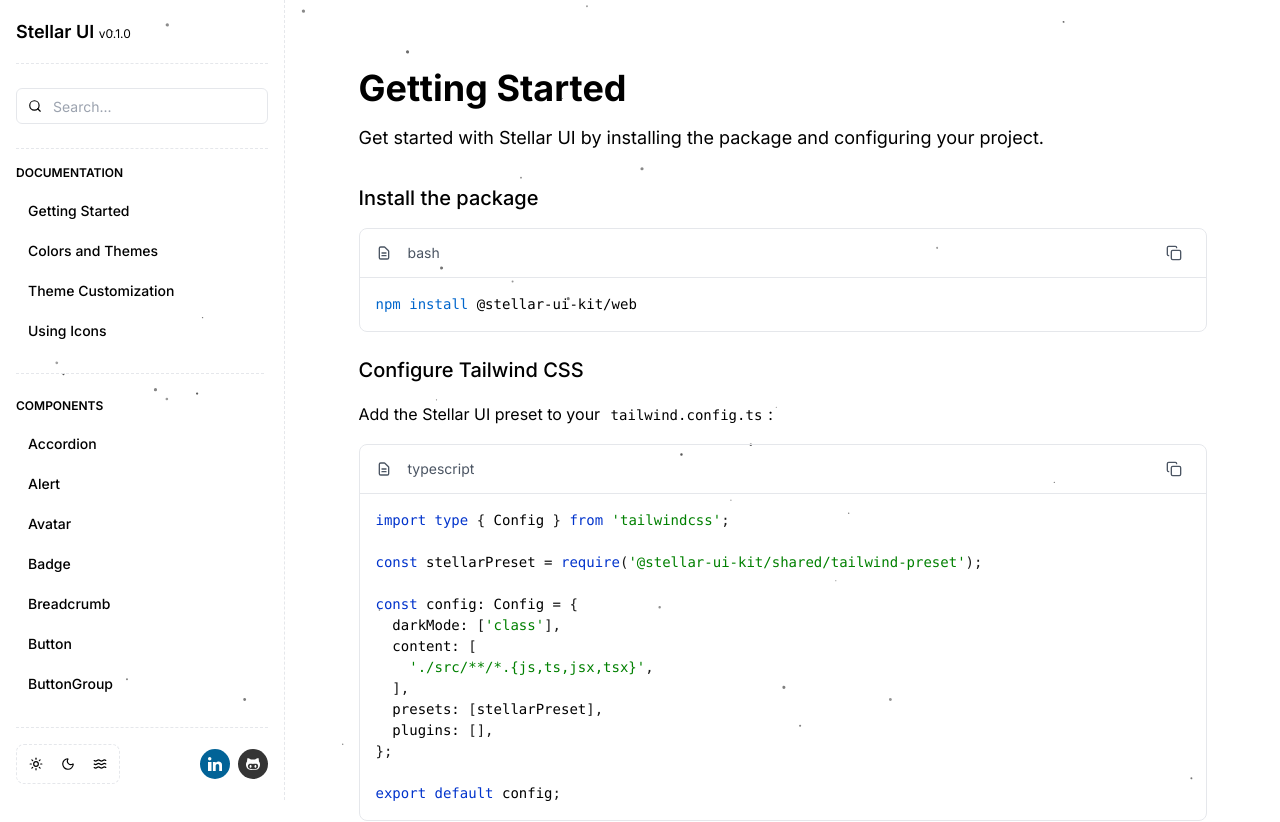
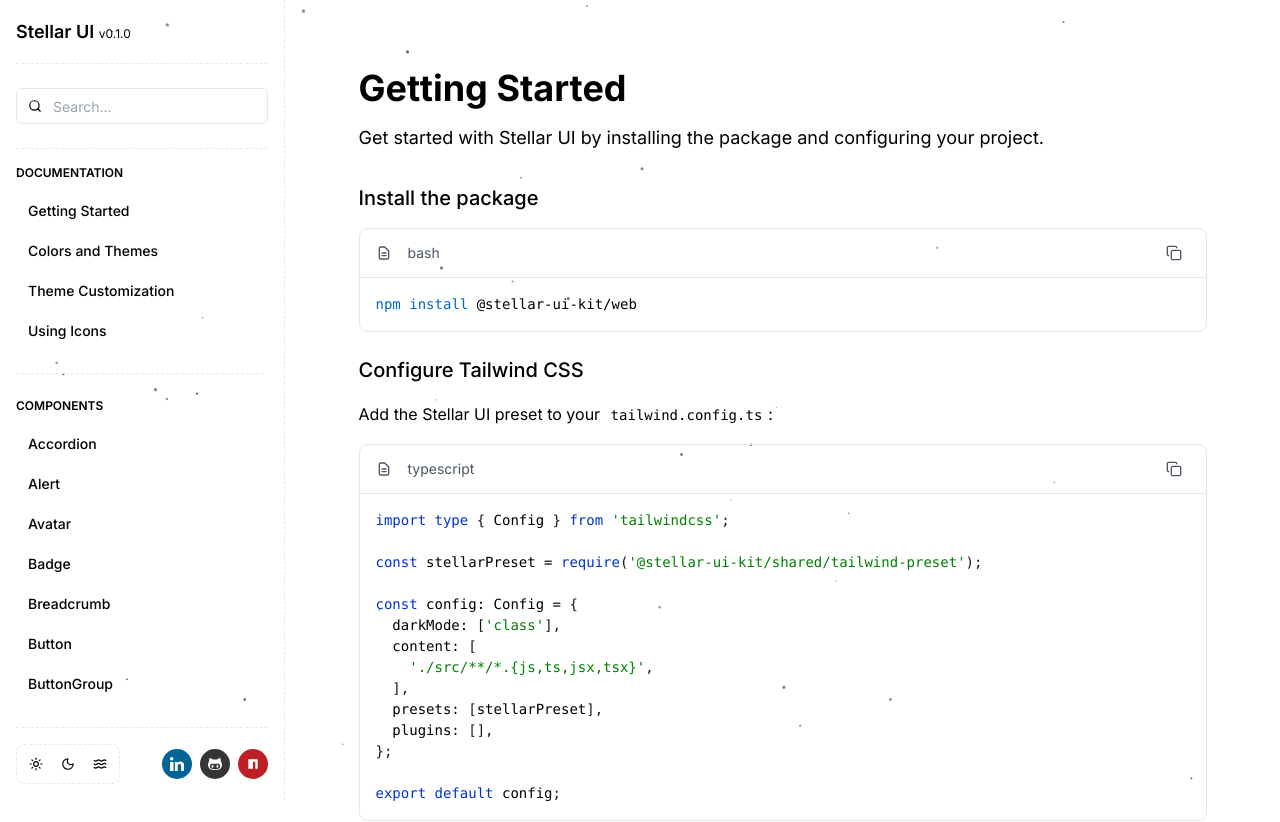
Before and after one commit to vs-front-end/stellar-ui, a React (Vite) app in the folder apps/docs-web/: page /docs/getting-started in a window 1280 px wide. Shown: the top 822 px of the page. Built offline with nearby package versions, Linux system fonts and the light colour scheme.

Commit message:
feat: Add NPM icon and link to SocialLinks component for improved package visibility

```diff
--- a/apps/docs-web/src/components/SocialLinks/index.tsx
+++ b/apps/docs-web/src/components/SocialLinks/index.tsx
@@ -20,6 +20,12 @@
     label: 'GitHub',
     bgColor: 'bg-[#353535]',
     icon: '/icons/github.svg',
+  },
+  {
+    href: 'https://www.npmjs.com/package/@stellar-ui-kit/web',
+    label: 'NPM',
+    bgColor: 'bg-[#BC2026]',
+    icon: '/icons/npm.svg',
   },
 ];
 
```
Also changed, not shown: apps/docs-web/public/icons/npm.svg (added).
